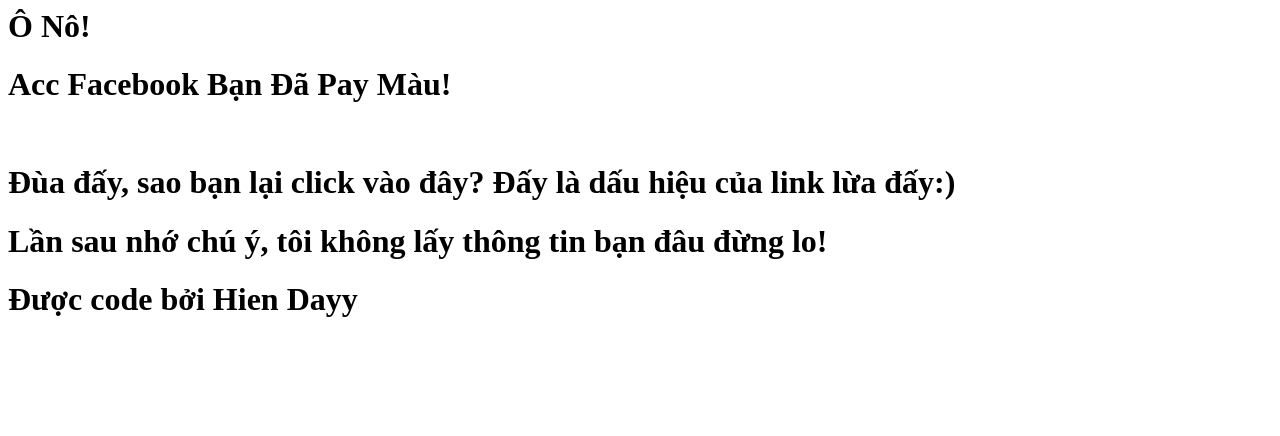
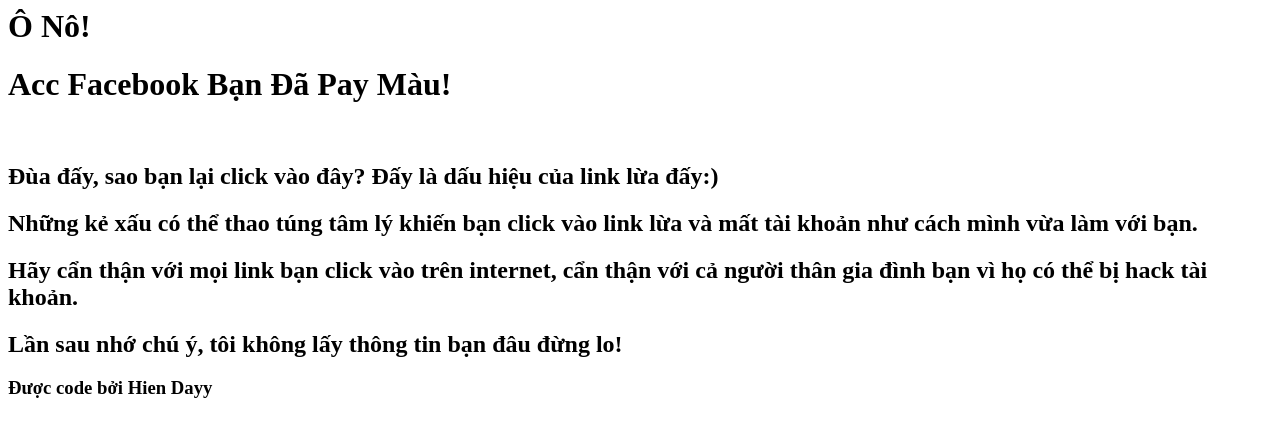
Before and after one commit to hhienuwu/Link-Lord, a plain HTML site: page index.html in a window 1280 px wide. Drawn offline with Linux system fonts and the light colour scheme.

Commit message:
Update index.html

```diff
--- a/index.html
+++ b/index.html
@@ -3,6 +3,8 @@
 <h1>Ô Nô!</h1>
 <h1>Acc Facebook Bạn Đã Pay Màu!</h1>
 <br>
-<h1>Đùa đấy, sao bạn lại click vào đây? Đấy là dấu hiệu của link lừa đấy:)</h1>
-<h1>Lần sau nhớ chú ý, tôi không lấy thông tin bạn đâu đừng lo!</h1>
-<h1>Được code bởi Hien Dayy</h1>
+<h2>Đùa đấy, sao bạn lại click vào đây? Đấy là dấu hiệu của link lừa đấy:)</h2>
+<h2>Những kẻ xấu có thể thao túng tâm lý khiến bạn click vào link lừa và mất tài khoản như cách mình vừa làm với bạn.</h2>
+<h2>Hãy cẩn thận với mọi link bạn click vào trên internet, cẩn thận với cả người thân gia đình bạn vì họ có thể bị hack tài khoản.</h2></h2>
+<h2>Lần sau nhớ chú ý, tôi không lấy thông tin bạn đâu đừng lo!</h2>
+<h3>Được code bởi Hien Dayy</h3>
```
